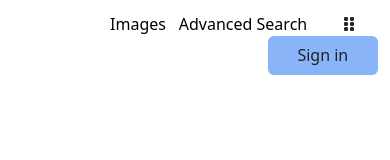
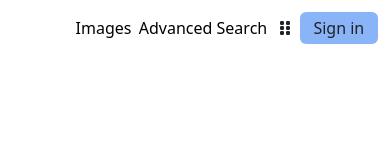
Before and after one commit to HarrietKerubo/EDX_PROJECT0, a website: page search.html in a window 390 px wide. Drawn offline with nearby package versions, Linux system fonts and the light colour scheme.

Commit message:
responsive design completed for nav section

```diff
--- a/scss/style.scss
+++ b/scss/style.scss
@@ -41,7 +41,7 @@
     .circle{
         height: 40px;
         width: 40px;
-        background-color: #bbb;
+        background-color: #e0e0e0;
         border-radius: 50%;
         display: none;
         position: absolute;
@@ -63,6 +63,30 @@
 
         }
 
+        @include media-breakpoint-down(sm){
+
+
+
+                a{
+                    padding-right: 0.2rem;
+
+                }
+
+
+            .btn-primary{
+
+                padding: 0.2rem 0.8rem 0.2rem 0.8rem !important;
+
+            }
+
+            i{
+                padding-left:0.6rem ;
+                padding-right:0.6rem ;
+
+                }
+
+
+                }
 
     }
 
--- a/search.html
+++ b/search.html
@@ -16,14 +16,16 @@
   <body>
     <nav class="navbar fixed-top ">
       <div class="container-fluid justify-content-end pt-1">
+        <div class="links">
             <a href="https://images.google.com/"> Images </a>
             <a href="https://www.google.com/advanced_search">
               Advanced Search</a
             >
-   <div class="dot-container">
- <i class="fa-solid fa-grip-vertical"></i>
-             <span class="circle"></span>
-   </div>
+          </div>
+            <div class="dot-container">
+            <i class="fa-solid fa-grip-vertical"></i>
+            <span class="circle"></span>
+            </div>
 
            <div class="button">
             <a class="btn btn-primary no-underline" href="https://accounts.google.com/ServiceLogin?hl=en&passive=true&continue=https://www.google.com/&ec=GAZAmgQ">Sign in</a>
```
Also changed, not shown: assets/css/style.css, 1 other file.
